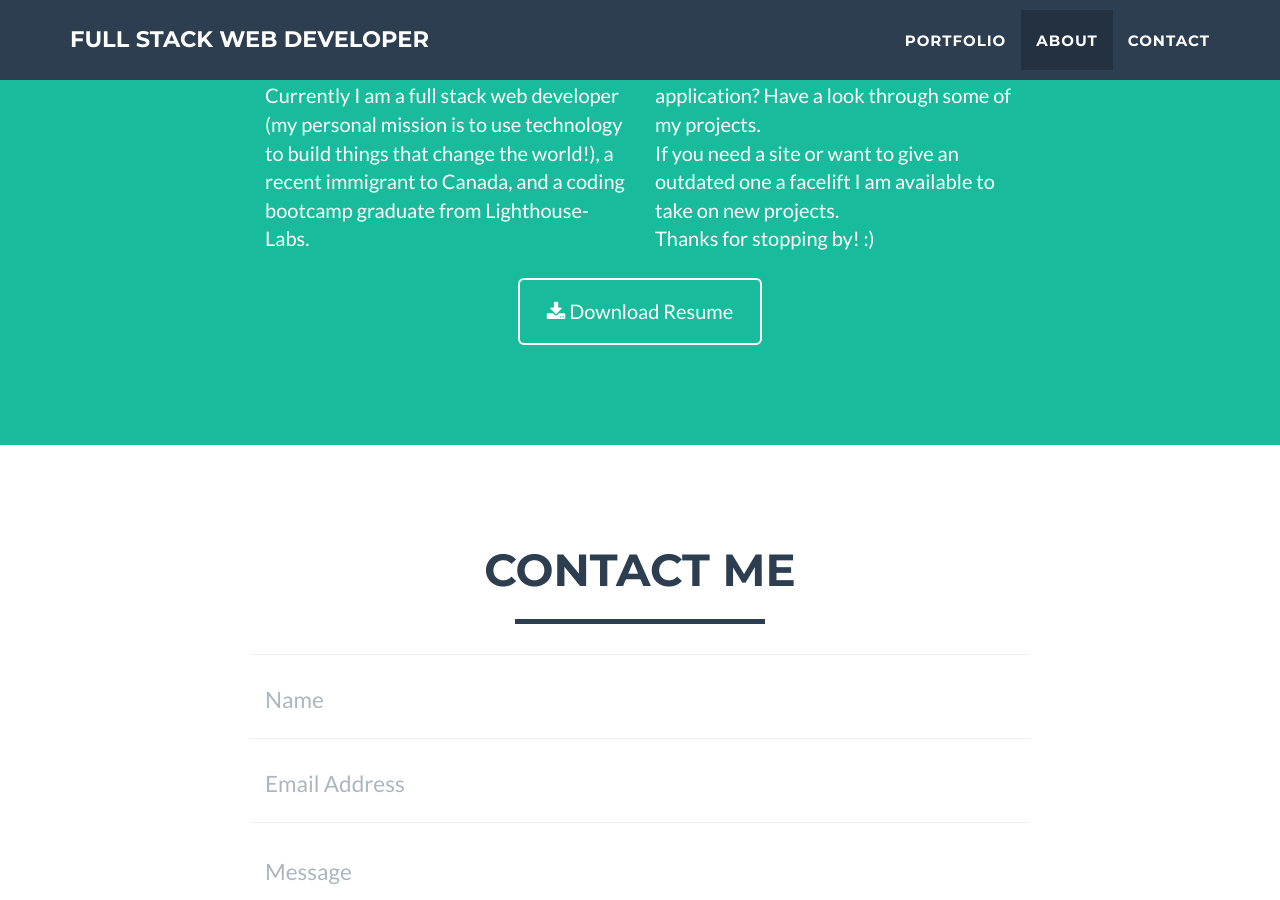
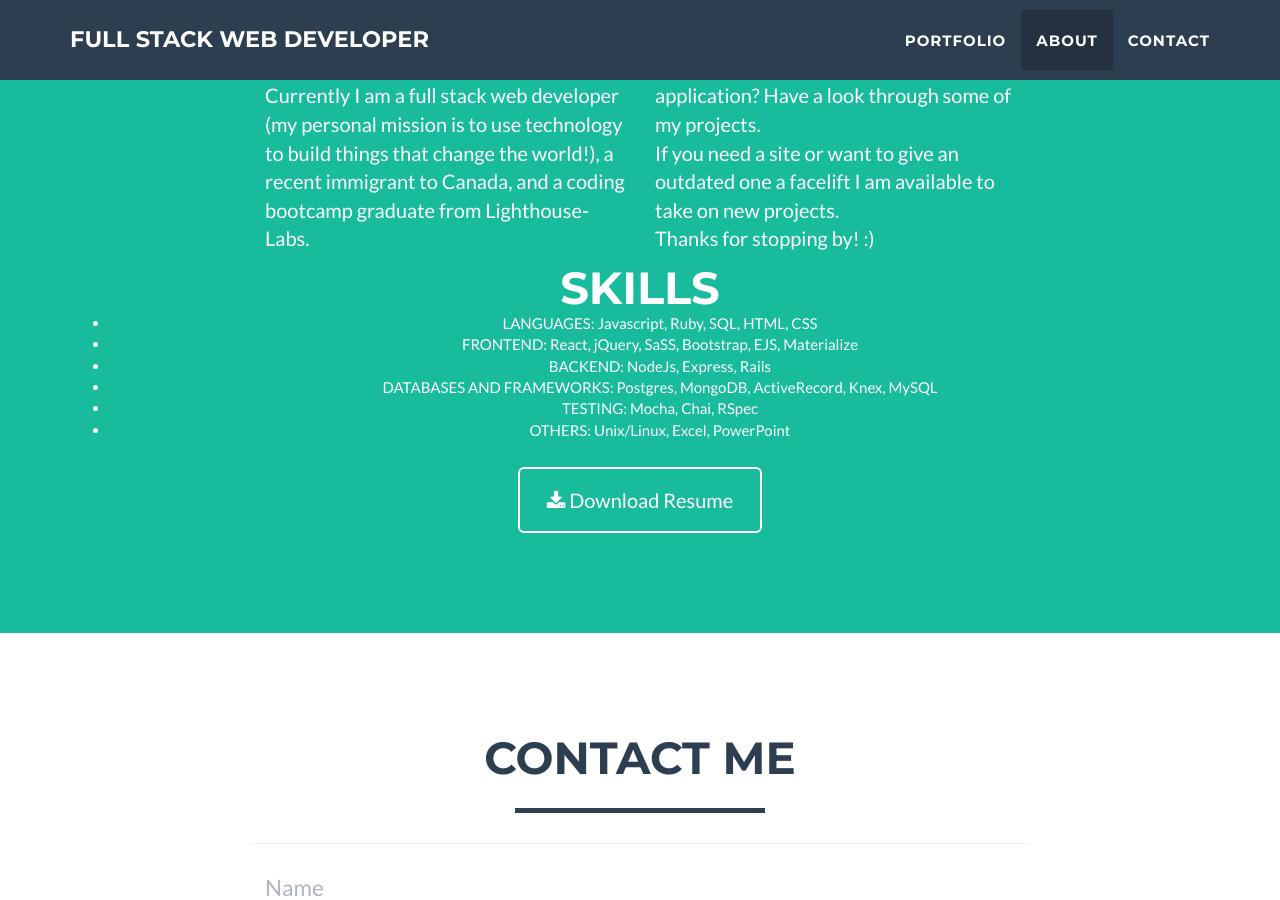
Before and after one commit to avleen30/avleen30.github.io, a Jekyll site: the page built from index.html, in a window 1280 px wide and 900 px high, scrolled down 1675 px. Built offline with Jekyll 4.4.1, drawn with Linux system fonts in a browser that asks for light colours.

Commit message:
adding skills

```diff
--- a/_includes/about.html
+++ b/_includes/about.html
@@ -16,6 +16,17 @@
                 <div class="col-lg-4">
                     <p>I am passionate about crafting great user experience while developing clean, modular code. <br> I love vibrant colors, people, the internet, yoga, <a style="color:white" href="https://stackoverflow.com/">Stack Overflow,</a> and turning ideas into reality.<br> Need help with an upcoming project or application? Have a look through some of my projects. <br> If you need a site or want to give an outdated one a facelift I am available to take on new projects.<br> Thanks for stopping by! :) </p>
                 </div>
+                <div class="col-lg-12 text-center">
+                  <h2>Skills</h2>
+                    <ul>
+                      <li>LANGUAGES: Javascript, Ruby, SQL, HTML, CSS </li>
+                      <li>FRONTEND: React, jQuery, SaSS, Bootstrap, EJS, Materialize </li>
+                      <li>BACKEND: NodeJs, Express, Rails </li>
+                      <li>DATABASES AND FRAMEWORKS: Postgres, MongoDB, ActiveRecord, Knex, MySQL </li>
+                      <li>TESTING: Mocha, Chai, RSpec </li>
+                      <li>OTHERS: Unix/Linux, Excel, PowerPoint </li>
+                  </ul>
+                </div>
                 <div class="col-lg-8 col-lg-offset-2 text-center">
                     <a href="https://resume.creddle.io/resume/c6noi82s42d" class="btn btn-lg btn-outline">
                         <i class="fa fa-download"></i> Download Resume
```
